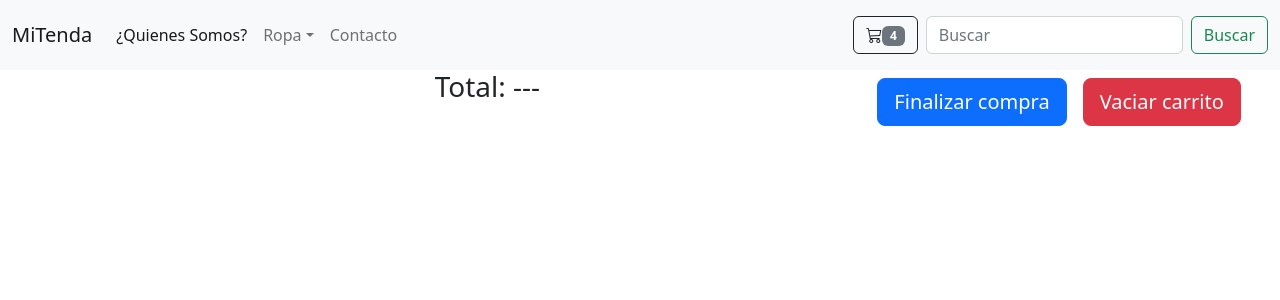
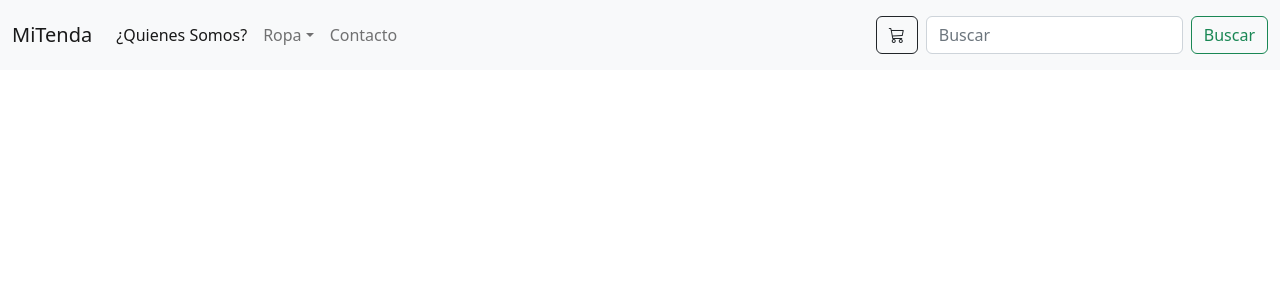
Before and after one commit to nzgama/proyectoCoderReact, a React (Create React App) app: page /cart in a window 1280 px wide. Shown: the top 300 px of the page. Built offline with nearby package versions, Linux system fonts and the light colour scheme.

Commit message:
cart context cantidad/total carrito

```diff
--- a/src/components/Cart.js
+++ b/src/components/Cart.js
@@ -24,11 +24,11 @@ const Cart = () => {
         </li>
       ))}
       <li>
+        {test.totalCart() > 0 && (
           <div className="row">
             <div className="col"></div>
-
             <div className="col">
-            <h3>Total: --- </h3>
+              <h3>Total: {test.totalCart()} </h3>
             </div>
 
             <div className="col">
@@ -44,6 +44,7 @@ const Cart = () => {
               </button>
             </div>
           </div>
+        )}
       </li>
     </ul>
   );
--- a/src/components/CartContext.js
+++ b/src/components/CartContext.js
@@ -26,8 +26,22 @@ const CartContextProvider = ({ children }) => {
     setCartList([]);
   };
 
+  const countItems = () => {
+    let qtyItems = 0;
+    CartList.map((item) => (qtyItems += item.qty));
+    return qtyItems;
+  };
+
+  const totalCart = () => {
+    let total = 0;
+    CartList.map((item) => (total += item.qty * item.price));
+    return total;
+  };
+
   return (
-    <CartContext.Provider value={{ CartList, addItem, removeItem, clear }}>
+    <CartContext.Provider
+      value={{ CartList, addItem, removeItem, clear, countItems, totalCart }}
+    >
       {children}
     </CartContext.Provider>
   );
--- a/src/components/CartWidget.js
+++ b/src/components/CartWidget.js
@@ -1,8 +1,9 @@
-import { useState } from "react";
+import { useContext } from "react";
 import { Link } from "react-router-dom";
+import { CartContext } from "./CartContext";
 
 const CartWidget = () => {
-  const [CartCount, setCartCount] = useState(4); //hook
+  const test = useContext(CartContext);
 
   return (
     <>
@@ -10,7 +11,11 @@ const CartWidget = () => {
         <Link to="/cart">
           <button type="button" className="btn btn-outline-dark">
             <i className="bi bi-cart3"></i>
-            <span className="badge text-bg-secondary">{CartCount}</span>
+            {test.countItems() > 0 && (
+              <span className="badge text-bg-secondary">
+                {test.countItems()}
+              </span>
+            )}
           </button>
         </Link>
       </div>
--- a/src/components/ItemDetailContainer.js
+++ b/src/components/ItemDetailContainer.js
@@ -3,6 +3,7 @@ import { data } from "../utils/data";
 import { useEffect, useState } from "react";
 import GetProduct from "../utils/GetProduct";
 import { useParams } from "react-router-dom";
+import Spinner from "./Spinner";
 
 const ItemDetailConteiner = () => {
   const [product, setProduct] = useState([]);
@@ -16,7 +17,13 @@ const ItemDetailConteiner = () => {
 
   return (
     <>
-      <ItemDetail product={product} />
+      {product.length === 0 ? (
+        <div className="px-4 py-5 my-5 text-center">
+          <Spinner />
+        </div>
+      ) : (
+        <ItemDetail product={product} />
+      )}
     </>
   );
 };
--- a/src/components/ItemList.js
+++ b/src/components/ItemList.js
@@ -3,6 +3,7 @@ import { useEffect, useState } from "react";
 import GetProducts from "../utils/GetProducts";
 import { data } from "../utils/data";
 import { useParams } from "react-router-dom";
+import Spinner from "./Spinner";
 
 const ItemList = () => {
   const [products, setProducts] = useState([]);
@@ -22,7 +23,12 @@ const ItemList = () => {
 
   return (
     <>
-      {products.map((item) => (
+      {products.length === 0 ? (
+        <div className="container text-center">
+          <Spinner />
+        </div>
+      ) : (
+        products.map((item) => (
           <div key={item.id} className="col">
             <Item
               id={item.id}
@@ -32,7 +38,8 @@ const ItemList = () => {
               stock={item.stock}
             />
           </div>
-      ))}
+        ))
+      )}
     </>
   );
 };
--- /dev/null
+++ b/src/components/Spinner.js
@@ -0,0 +1,14 @@
+const Spinner = () => {
+  return (
+    <button className="btn btn-dark" type="button" disabled>
+      <span
+        className="spinner-border spinner-border-sm"
+        role="status"
+        aria-hidden="true"
+      ></span>
+      Loading...
+    </button>
+  );
+};
+
+export default Spinner;
```
Lines whose indentation alone changed are shown as unchanged.
